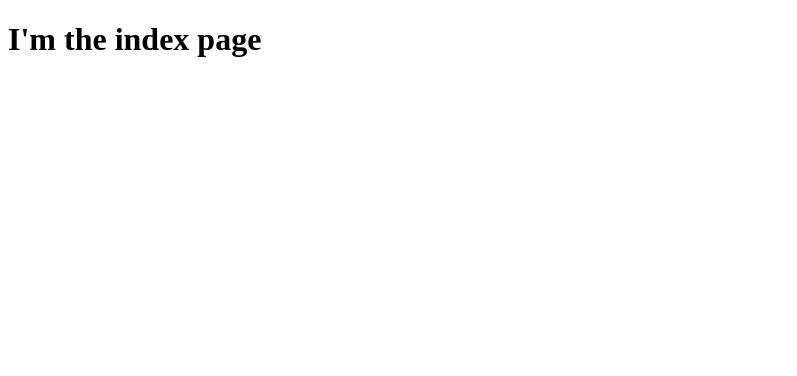
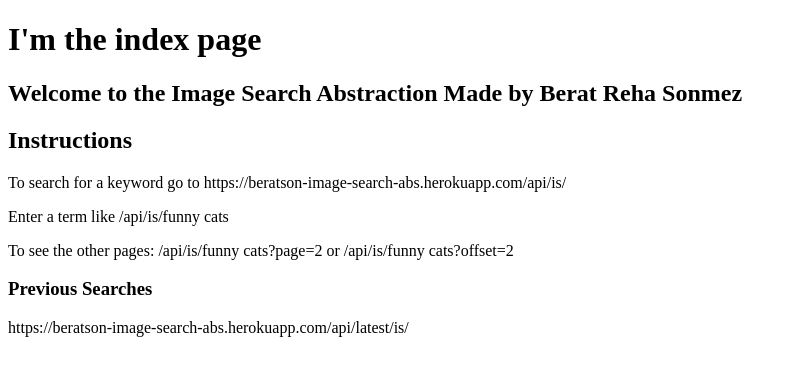
Before and after one commit to rehas/imageSearchAbstraction, a website: page imageSearchAbstraction/public/index.html in a window 1280 px wide. Shown: the whole page, without its empty margins (0-797 px from the left). Drawn offline with Linux system fonts and the light colour scheme.

Commit message:
Index HTML for instrcutions

```diff
--- a/imageSearchAbstraction/public/index.html
+++ b/imageSearchAbstraction/public/index.html
@@ -6,6 +6,16 @@
     <title></title>
 </head>
 <body>
-   <h1>I'm the index page</h1>
+    <h1>I'm the index page</h1>
+    <h2> Welcome to the Image Search Abstraction Made by Berat Reha Sonmez</h2>
+    <link rel="linkedin" href="linkedin.com/in/beratson" />
+    <h2>Instructions</h2>
+    <p>To search for a keyword go to https://beratson-image-search-abs.herokuapp.com/api/is/ </p>
+    <p>Enter a term like /api/is/funny cats</p>
+    <p>To see the other pages: /api/is/funny cats?page=2 or /api/is/funny cats?offset=2</p>
+
+    <h3>Previous Searches</h3>
+    <p>https://beratson-image-search-abs.herokuapp.com/api/latest/is/</p>
+
 </body>
 </html>
```
